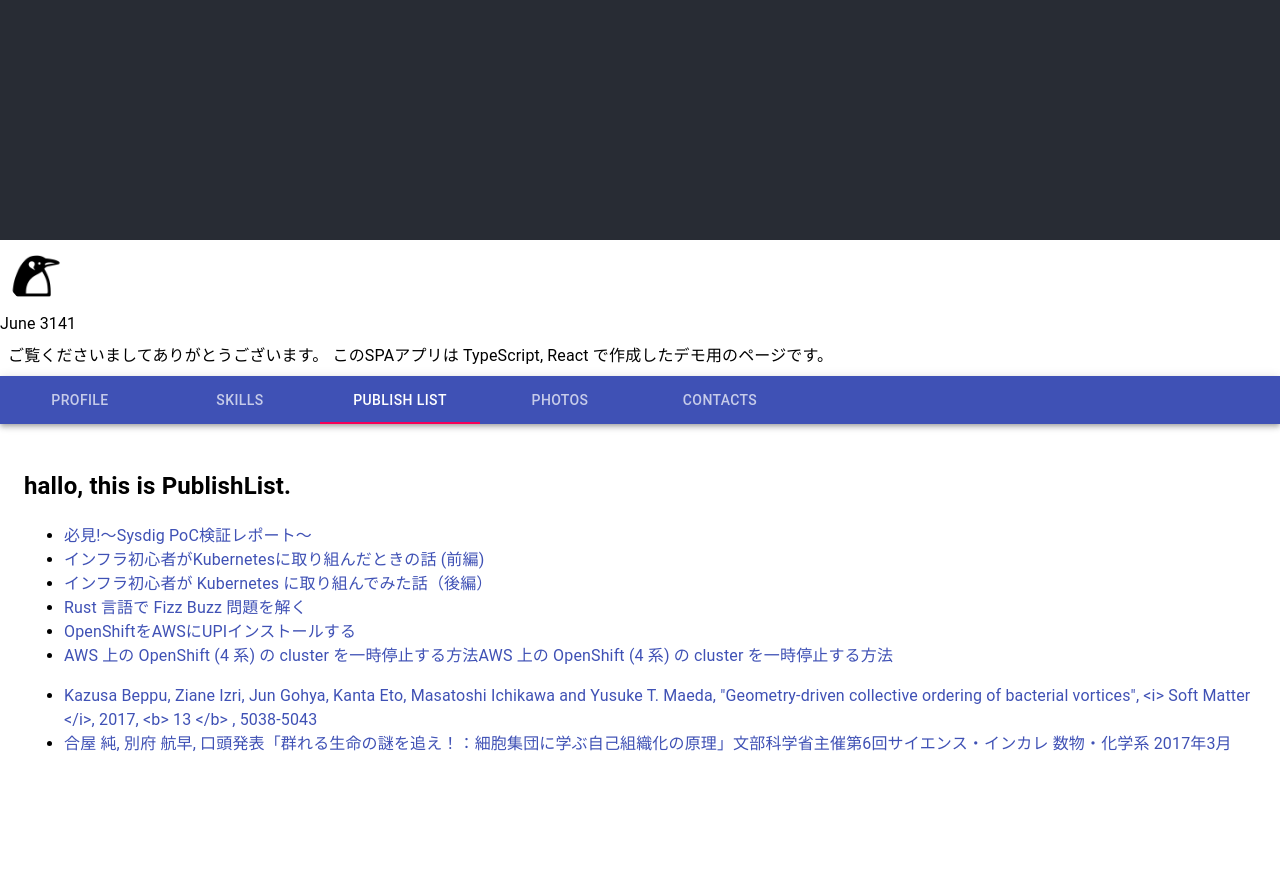
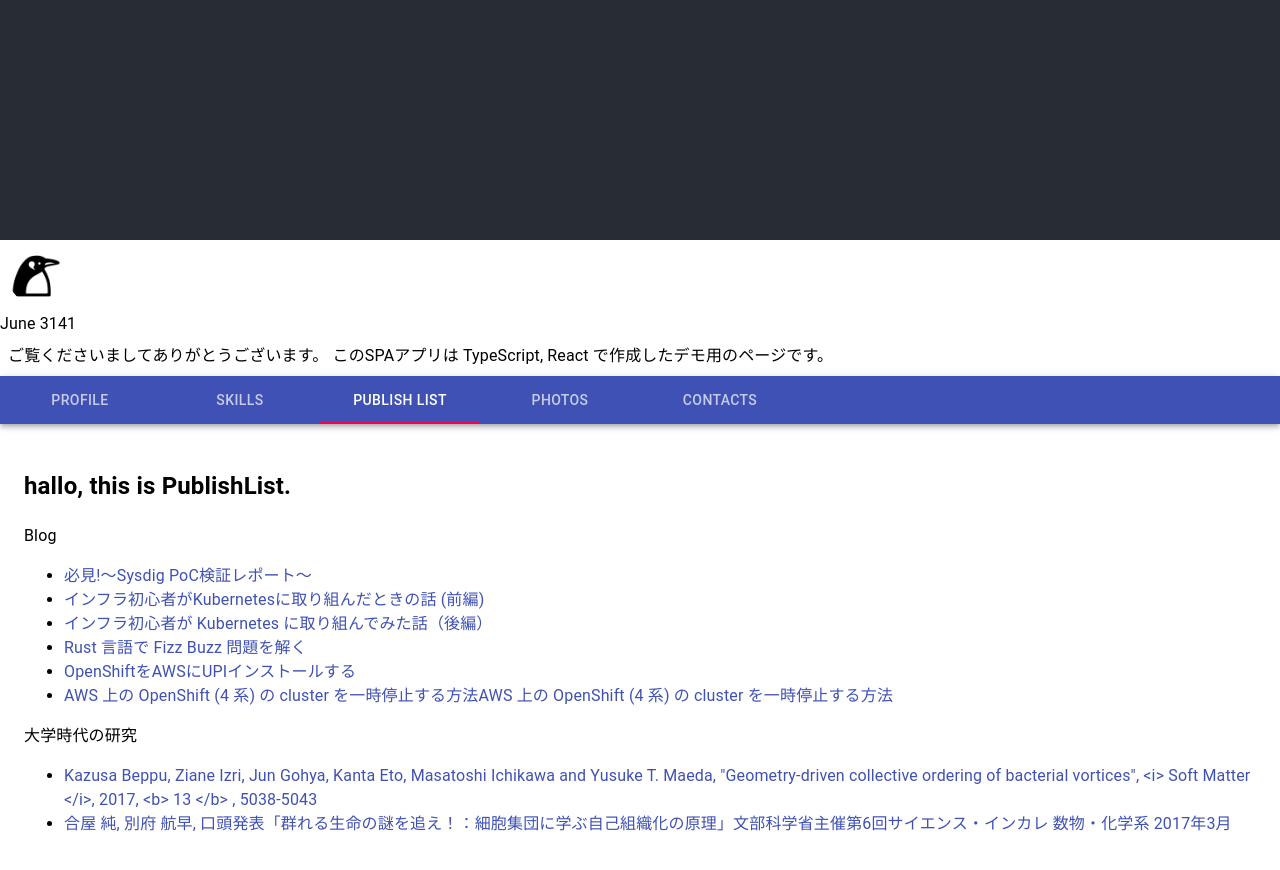
Before and after one commit to June3141/portfolio-react.github.io, a React (Create React App) app: page / in a window 1280 px wide. Both pictures are taken after a click on the tab "PUBLISH LIST". Shown: the top 870 px of the page. Before the commit the page ends 800 px from the top, so only its background shows below. Built offline with nearby package versions, Linux system fonts and the light colour scheme.

Commit message:
仕切りを導入

```diff
--- a/src/components/PublishList/BlogList.tsx
+++ b/src/components/PublishList/BlogList.tsx
@@ -1,4 +1,4 @@
-import { Link } from '@material-ui/core';
+import { Link, Typography } from '@material-ui/core';
 import React from 'react';
 
 const itemList: Array<{ name: string; url: string }> = [
@@ -39,6 +39,8 @@ const makeList = (item: { name: string; url: string }) => {
 
 export const BlogList: React.FC = () => {
   return (
+    <div className="BlogList">
+      <Typography> Blog </Typography>
       <ul>
         {itemList.length < 1 ? (
           <div>no items</div>
@@ -46,5 +48,6 @@ export const BlogList: React.FC = () => {
           itemList.map((item) => makeList(item))
         )}
       </ul>
+    </div>
   );
 };
--- a/src/components/PublishList/ResearchList.tsx
+++ b/src/components/PublishList/ResearchList.tsx
@@ -1,4 +1,4 @@
-import { Link } from '@material-ui/core';
+import { Link, Typography } from '@material-ui/core';
 import React from 'react';
 
 const itemList: Array<{ name: string; url: string }> = [
@@ -24,6 +24,8 @@ const makeList = (item: { name: string; url: string }) => {
 
 export const ResearchList: React.FC = () => {
   return (
+    <div className="ResearchList">
+      <Typography> 大学時代の研究 </Typography>
       <ul>
         {itemList.length < 1 ? (
           <div>no items</div>
@@ -31,5 +33,6 @@ export const ResearchList: React.FC = () => {
           itemList.map((item) => makeList(item))
         )}
       </ul>
+    </div>
   );
 };
```
Lines whose indentation alone changed are shown as unchanged.
